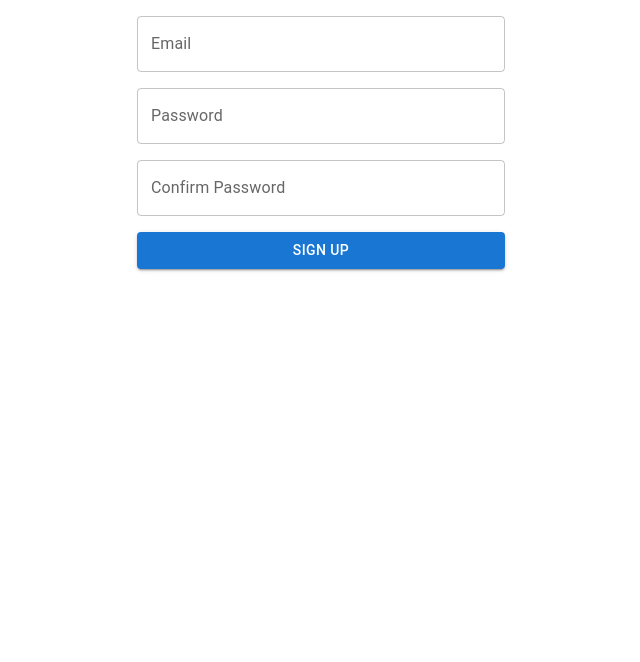
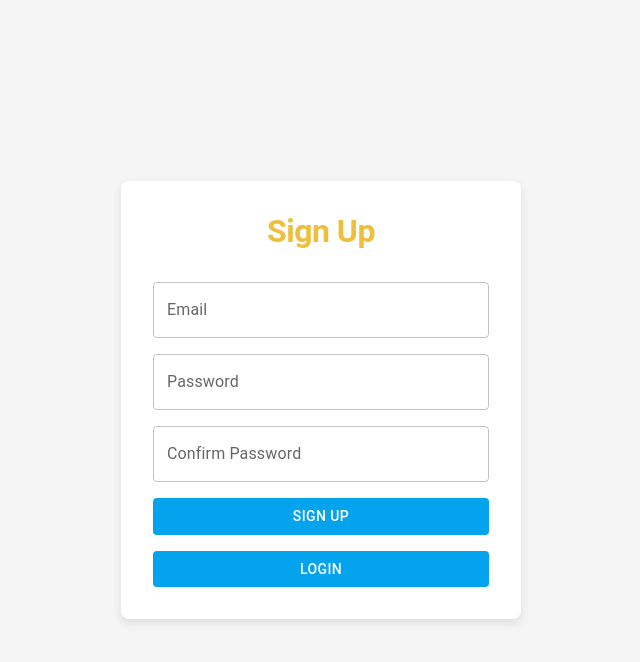
Before and after one commit to Nikita-glitch-web/task-manager, a React (Vite) app: page /signup in a window 1280 px wide. Shown: the top 662 px of the page, without its empty margins (319-959 px from the left). Built offline with nearby package versions, Linux system fonts and the light colour scheme; no server answers.

Commit message:
fixing login sugnUp page

```diff
--- a/src/App.tsx
+++ b/src/App.tsx
@@ -9,8 +9,8 @@ import {
   Navigate,
 } from "react-router-dom";
 import TaskPage from "./pages/Task";
-import { AuthPage } from "./pages/Auth";
 import { AuthProvider, useAuthContext } from "./contexts/AuthContext";
+import { ThemeContextProvider } from "./theme/ThemeContext";
 
 const ProtectedRoute: React.FC<{ children: React.ReactNode }> = ({
   children,
@@ -27,9 +27,10 @@ const ProtectedRoute: React.FC<{ children: React.ReactNode }> = ({
 const App: React.FC = () => {
   return (
     <AuthProvider>
+      <ThemeContextProvider>
         <Router>
           <Routes>
-          <Route path="/" element={<AuthPage />} />
+            <Route path="/" element={<LoginForm />} />
             <Route
               path="/tasks"
               element={
@@ -38,10 +39,10 @@ const App: React.FC = () => {
                 </ProtectedRoute>
               }
             />
-          <Route path="/login" element={<LoginForm />} />
             <Route path="/signup" element={<SignUpForm />} />
           </Routes>
         </Router>
+      </ThemeContextProvider>
     </AuthProvider>
   );
 };
--- a/src/components/Button/Button.tsx
+++ b/src/components/Button/Button.tsx
@@ -1,32 +1,38 @@
 import { FC } from "react";
 import { Button as MUIButton } from "@mui/material";
-import { Link } from "react-router-dom"; // Імпортуємо Link для внутрішніх посилань
+import { Link } from "react-router-dom";
+import "../../styles/variables.scss";
 
 interface ButtonProps {
   onClick?: () => void;
-  children: string;
-  type?: "button" | "submit" | "reset"; // Тип кнопки
-  href?: string; // Для зовнішнього посилання
-  to?: string; // Для внутрішнього посилання (React Router)
+  children: React.ReactNode; // Дозволяє використовувати будь-який контент, включаючи строки, елементи і масиви
+  type?: "button" | "submit" | "reset";
+  href?: string;
+  to?: string;
+  color?: "primary" | "secondary";
+  variant?: "contained" | "outlined";
 }
 
 export const CustomButton: FC<ButtonProps> = ({
   onClick,
   children,
   type = "button",
-  href, // Посилання для зовнішніх сайтів
-  to, // Шлях для внутрішньої навігації
+  href,
+  to,
+  color = "primary",
+  variant = "contained",
 }) => {
-  // Якщо передано href, то це зовнішнє посилання
   if (href) {
     return (
       <MUIButton
-        variant="contained"
+        variant={variant}
+        color={color}
         onClick={onClick}
         type={type}
         component="a"
         href={href}
         target="_blank"
+        rel="noopener noreferrer"
       >
         {children}
       </MUIButton>
@@ -36,7 +42,8 @@ export const CustomButton: FC<ButtonProps> = ({
   if (to) {
     return (
       <MUIButton
-        variant="contained"
+        color={color}
+        variant={variant}
         onClick={onClick}
         type={type}
         component={Link}
@@ -48,7 +55,7 @@ export const CustomButton: FC<ButtonProps> = ({
   }
 
   return (
-    <MUIButton variant="contained" onClick={onClick} type={type}>
+    <MUIButton color={color} variant={variant} onClick={onClick} type={type}>
       {children}
     </MUIButton>
   );
--- a/src/components/LoginForm/LoginForm.tsx
+++ b/src/components/LoginForm/LoginForm.tsx
@@ -1,11 +1,11 @@
 import React, { useState, useCallback } from "react";
-import { TextField, Box } from "@mui/material";
-import { IAuthCredentials } from "../../types/types";
-import { CustomButton } from "../Button/Button";
+import { TextField, Box, Typography } from "@mui/material";
+import { CustomButton } from "../../theme/theme"; // Імпортуємо з theme.ts
 import { useAuthStore } from "../../store/useAuthStore";
 import { useNavigate } from "react-router-dom";
+
 export const LoginForm: React.FC = () => {
-  const navigate = useNavigate(); // Get the navigate function
+  const navigate = useNavigate();
   const [email, setEmail] = useState<string>("");
   const [password, setPassword] = useState<string>("");
   const [error, setError] = useState<string | null>(null);
@@ -23,10 +23,8 @@ export const LoginForm: React.FC = () => {
 
       setError(null);
 
-      const credentials: IAuthCredentials = { email, password };
-
       try {
-        await login(credentials);
+        await login({ email, password });
         navigate("/tasks");
         console.log("User logged in successfully");
       } catch (err) {
@@ -34,23 +32,35 @@ export const LoginForm: React.FC = () => {
         console.error("Login error:", err);
       }
     },
-    [email, password, login]
+    [email, password, login, navigate]
   );
 
   return (
     <Box
+      sx={{
+        height: "100vh",
+        display: "flex",
+        alignItems: "center",
+        justifyContent: "center",
+        backgroundColor: "#f5f5f5",
+        position: "relative",
+      }}
+    >
+      <Box
         component="form"
         onSubmit={handleSubmit}
         sx={{
-        width: "100%",
-        maxWidth: 400,
-        margin: "auto",
-        padding: 2,
+          width: 400,
+          padding: 4,
+          backgroundColor: "#fff",
+          borderRadius: 2,
+          boxShadow: "0px 4px 10px rgba(0, 0, 0, 0.1)",
           display: "flex",
           flexDirection: "column",
           gap: 2,
         }}
       >
+        <Typography variant="h1">My tasks</Typography>
         <TextField
           label="Email"
           type="email"
@@ -71,10 +81,14 @@ export const LoginForm: React.FC = () => {
           error={!!error && !password}
           helperText={!password && error}
         />
-      {error && !(!email || !password) && (
-        <Box sx={{ color: "red", textAlign: "center" }}>{error}</Box>
-      )}
-      <CustomButton type="submit">Login</CustomButton>
+        {error && <Box sx={{ color: "red", textAlign: "center" }}>{error}</Box>}
+        <CustomButton type="submit">
+          <Typography variant="body1">Login</Typography>
+        </CustomButton>
+        <CustomButton type="submit">
+          <Typography variant="body1">Signup</Typography>
+        </CustomButton>
+      </Box>
     </Box>
   );
 };
--- a/src/components/SignUpForm/SignUpForm.tsx
+++ b/src/components/SignUpForm/SignUpForm.tsx
@@ -1,9 +1,9 @@
 import React, { useState, useCallback } from "react";
-import { TextField, Box } from "@mui/material";
+import { TextField, Box, Typography } from "@mui/material";
 import { IAuthCredentials } from "../../types/types";
-import { CustomButton } from "../Button/Button";
+import { CustomButton } from "../../theme/theme";
 import { useAuthStore } from "../../store/useAuthStore";
-import { useNavigate } from "react-router-dom"; // Додано для перенаправлення
+import { useNavigate } from "react-router-dom";
 
 export const SignUpForm: React.FC = () => {
   const [email, setEmail] = useState<string>("");
@@ -12,7 +12,7 @@ export const SignUpForm: React.FC = () => {
   const [error, setError] = useState<string | null>(null);
 
   const signUp = useAuthStore((state) => state.signUp);
-  const navigate = useNavigate(); // Ініціалізація хука для навігації
+  const navigate = useNavigate();
 
   const handleSubmit = useCallback(
     async (e: React.FormEvent) => {
@@ -46,18 +46,34 @@ export const SignUpForm: React.FC = () => {
 
   return (
     <Box
+      sx={{
+        height: "100vh",
+        display: "flex",
+        alignItems: "center",
+        flexDirection: "column",
+        justifyContent: "center",
+        backgroundColor: "#f5f5f5",
+        position: "relative",
+      }}
+    >
+      <Box
         component="form"
         onSubmit={handleSubmit}
         sx={{
-        width: "100%",
-        maxWidth: 400,
-        margin: "auto",
-        padding: 2,
+          width: 400,
+          padding: 4,
+          backgroundColor: "#fff",
+          borderRadius: 2,
+          boxShadow: "0px 4px 10px rgba(0, 0, 0, 0.1)", // Тінь для форми
           display: "flex",
           flexDirection: "column",
           gap: 2,
         }}
       >
+        <Typography variant="h1" sx={{ textAlign: "center", marginBottom: 2 }}>
+          Sign Up
+        </Typography>
+
         <TextField
           label="Email"
           type="email"
@@ -68,6 +84,7 @@ export const SignUpForm: React.FC = () => {
           error={!!error && !email}
           helperText={!email && error}
         />
+
         <TextField
           label="Password"
           type="password"
@@ -78,6 +95,7 @@ export const SignUpForm: React.FC = () => {
           error={!!error && !password}
           helperText={!password && error}
         />
+
         <TextField
           label="Confirm Password"
           type="password"
@@ -88,10 +106,26 @@ export const SignUpForm: React.FC = () => {
           error={!!error && !confirmPassword}
           helperText={!confirmPassword && error}
         />
+
         {error && !email && (
           <Box sx={{ color: "red", textAlign: "center" }}>{error}</Box>
         )}
+
         <CustomButton type="submit">Sign Up</CustomButton>
+        <CustomButton type="submit">Login</CustomButton>
+      </Box>
+      {/* <Box sx={{ width: "100%", height: "100%" }}>
+        <ImageList variant="masonry" cols={3} gap={8}>
+          <ImageListItem>
+            <img
+              src="./public/bike_img.png"
+              alt=""
+              loading="lazy"
+              style={{ borderRadius: "8px" }}
+            />
+          </ImageListItem>
+        </ImageList>
+      </Box> */}
     </Box>
   );
 };
--- a/src/pages/Auth.tsx
+++ /dev/null
@@ -1,47 +0,0 @@
-import React from "react";
-import { Box, Typography } from "@mui/material";
-import { CustomButton } from "../components/Button/Button";
-import { Link } from "react-router-dom";
-
-export const AuthPage: React.FC = () => {
-  return (
-    <Box
-      sx={{
-        width: "100%",
-        maxWidth: 250,
-        margin: "auto",
-        padding: 2,
-        display: "flex",
-        flexDirection: "column",
-        justifyContent: "space-beetwen",
-        gap: 2,
-      }}
-    >
-      <Typography
-        variant="h1"
-        component="h2"
-        sx={{
-          fontSize: "20px",
-          textAlign: "center",
-        }}
-      >
-        You can Login or SignUp
-      </Typography>
-      <Box
-        sx={{
-          textAlign: "center",
-          display: "flex",
-          justifyContent: "space-between",
-        }}
-      >
-        <Link to="/login">
-          <CustomButton>Login</CustomButton>
-        </Link>
-        <Link to="/signup">
-          <CustomButton>SignUp</CustomButton>
-        </Link>
-        .
-      </Box>
-    </Box>
-  );
-};
--- a/src/styles/index.scss
+++ b/src/styles/index.scss
@@ -25,15 +25,6 @@ a {
   font-size: 1rem;
 }
 
-.page-wrapper {
-  max-width: 383px;
-  margin: 0 auto;
-  display: flex;
-  justify-content: center;
-  flex-direction: column;
-  align-items: center;
-}
-
 .page_title {
   text-align: center;
   font-weight: 300;
--- /dev/null
+++ b/src/styles/variables.scss
@@ -0,0 +1,8 @@
+:root {
+    --main-color: #04A3ED;
+    --border-size: border: 1px solid;
+    --form-title: 32px;
+    --text-size: 16px;
+    --input-color: #B6B6B6;
+    --btn-border-radius: 3px;
+}
--- a/src/theme/theme.ts
+++ b/src/theme/theme.ts
@@ -1,14 +1,44 @@
-// theme/theme.ts
+import { red } from "@mui/material/colors";
 import { createTheme } from "@mui/material/styles";
+import { styled } from "@mui/system";
+import { Button } from "@mui/material";
 
 export const lightTheme = createTheme({
   palette: {
     mode: "light",
     primary: {
-      main: "#1976d2",
+      main: "#04A3ED",
+    },
+    secondary: {
+      main: "#EEBF3D",
+    },
+    error: {
+      main: red[600],
     },
     background: {
       default: "#fff",
+    },
+  },
+  typography: {
+    h1: {
+      color: "#EEBF3D",
+      fontSize: "32px",
+      fontWeight: 700,
+      lineHeight: "37.5px",
+      textAlign: "center",
+    },
+    body1: {
+      fontSize: "16px",
+      fontWeight: 400,
+      lineHeight: "24px",
+      textAlign: "left",
+      textTransform: "none",
+    },
+    body2: {
+      fontsize: "16px",
+      fontweight: 400,
+      lineheight: "18.75px",
+      color: "#747474",
     },
   },
 });
@@ -23,4 +53,28 @@ export const darkTheme = createTheme({
       default: "#121212",
     },
   },
+  typography: {
+    h1: {
+      color: "#EEBF3D",
+      fontSize: "32px",
+      fontWeight: 700,
+      lineHeight: "37.5px",
+      textAlign: "center",
+    },
+    body1: {
+      color: "#FFFFFF",
+      fontSize: "16px",
+      fontWeight: 400,
+      lineHeight: "24px",
+      textAlign: "center",
+    },
+  },
 });
+
+export const CustomButton = styled(Button)(({ theme }) => ({
+  color: "#FFFFFF",
+  backgroundColor: theme.palette.primary.main,
+  "&:hover": {
+    backgroundColor: theme.palette.primary.dark,
+  },
+}));
```
Also changed, not shown: src/components/TaskForm/TaskForm.tsx (+35 -16 lines), src/pages/Task.tsx (+18 -5 lines), public/bike_img.png (added). Lines whose indentation alone changed are shown as unchanged.
